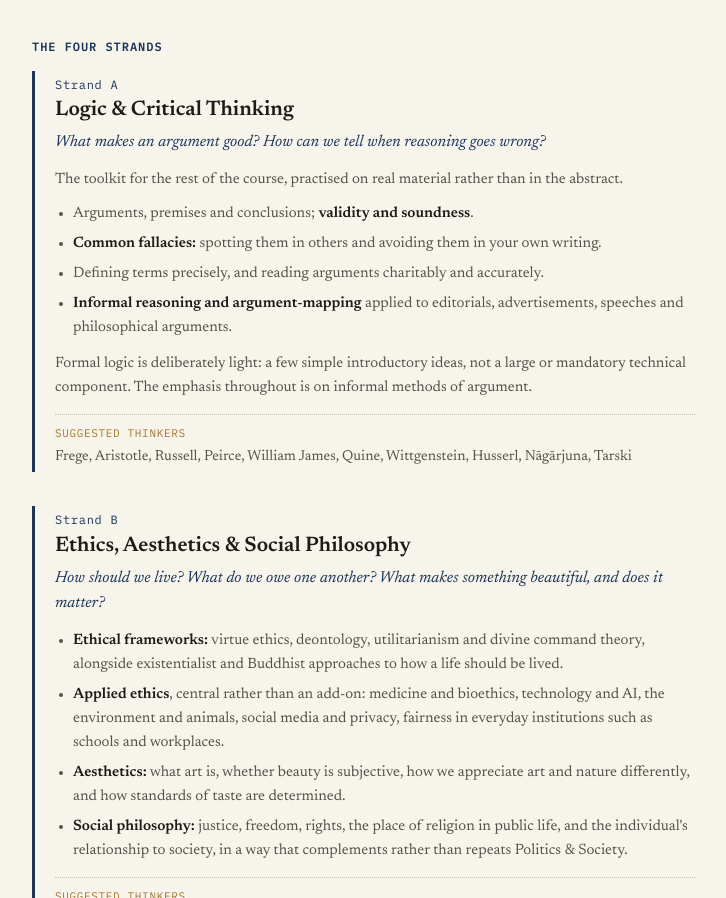
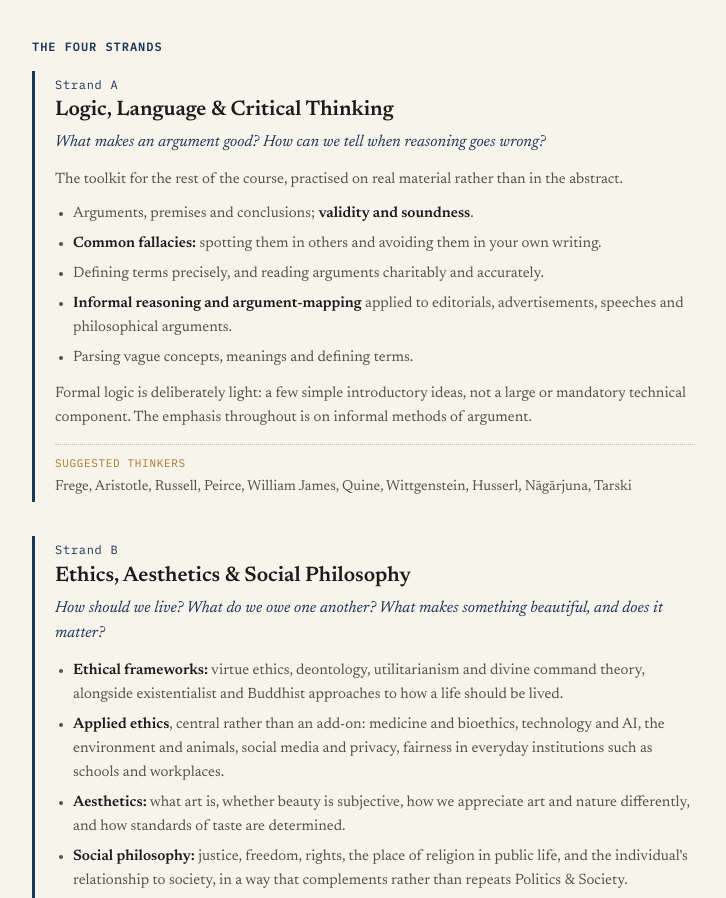
Before and after one commit to Ro-bertt/philosophyforleavingcertificate.com, a plain HTML site: page index.html in a window 1280 px wide. Shown: the part 3598-4496 px from the top of the page, without its empty margins (256-982 px from the left). Drawn offline with nearby package versions, Linux system fonts and the light colour scheme.

Commit message:
Update index.html

```diff
--- a/index.html
+++ b/index.html
@@ -314,7 +314,7 @@
 
     <div class="strand">
       <div class="label">Strand A</div>
-      <h4>Logic &amp; Critical Thinking</h4>
+      <h4>Logic, Language &amp; Critical Thinking</h4>
       <p class="core-q">What makes an argument good? How can we tell when reasoning goes wrong?</p>
       <p>The toolkit for the rest of the course, practised on real material rather than in the abstract.</p>
       <ul class="topics">
@@ -322,6 +322,7 @@
         <li><strong>Common fallacies:</strong> spotting them in others and avoiding them in your own writing.</li>
         <li>Defining terms precisely, and reading arguments charitably and accurately.</li>
         <li><strong>Informal reasoning and argument-mapping</strong> applied to editorials, advertisements, speeches and philosophical arguments.</li>
+        <li> Parsing vague concepts, meanings and defining terms.</li>
       </ul>
       <p>Formal logic is deliberately light: a few simple introductory ideas, not a large or mandatory technical component. The emphasis throughout is on informal methods of argument.</p>
       <div class="thinkers"><span class="k">Suggested thinkers</span>Frege, Aristotle, Russell, Peirce, William James, Quine, Wittgenstein, Husserl, N&amacr;g&amacr;rjuna, Tarski</div>
```
